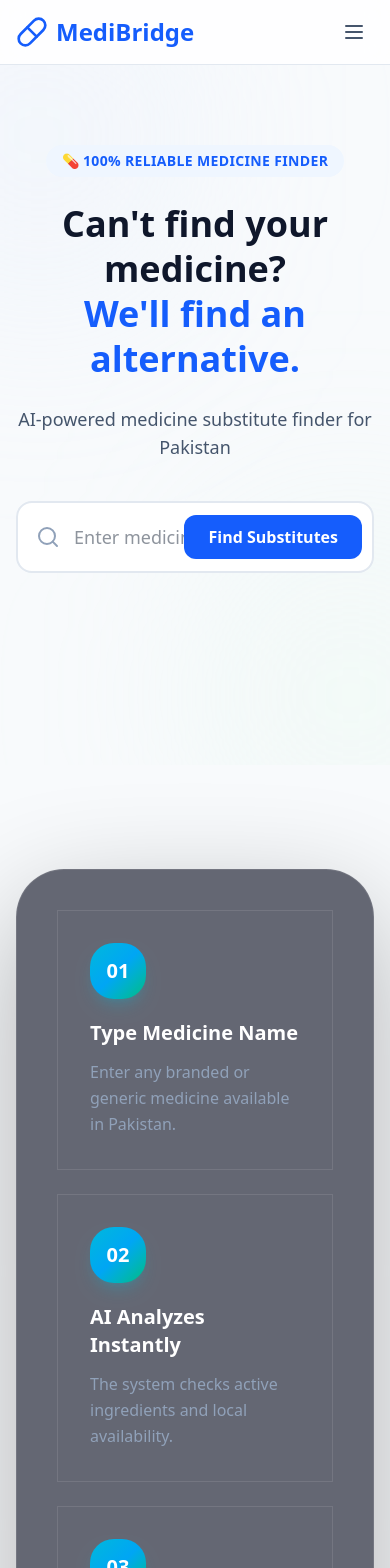
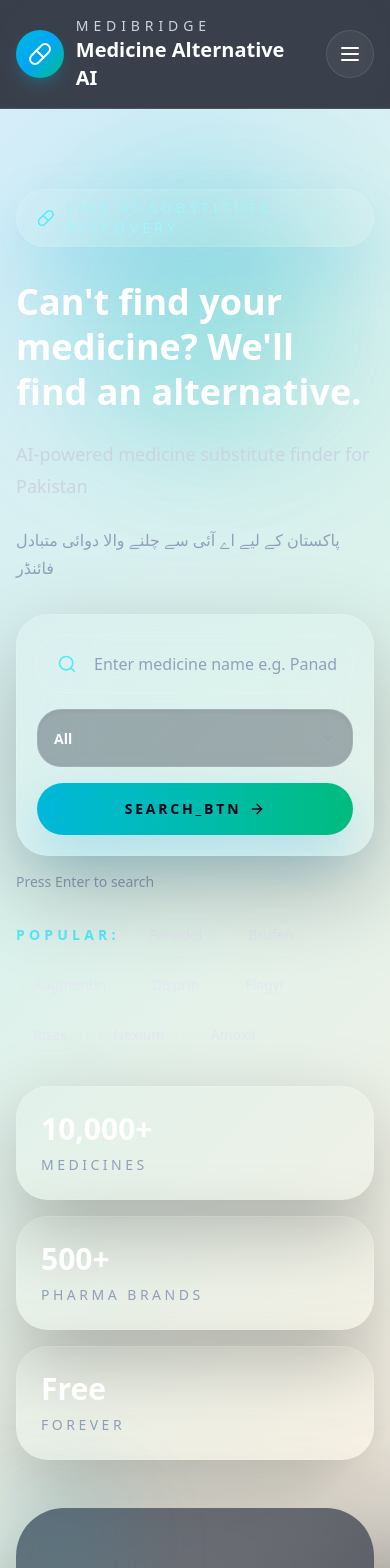
Before and after one commit to danyalbut96-khan/hacthon, a Next.js app: page / in a window 390 px wide. Shown: the top 1568 px of the page. Built offline with nearby package versions, Linux system fonts and the light colour scheme.

Commit message:
feat(ui): revamp Footer, Hero, Navbar, SearchBox, and SearchHistory components for improved layout and user experience

```diff
--- a/components/Footer.tsx
+++ b/components/Footer.tsx
@@ -3,57 +3,55 @@
 
 export default function Footer() {
   return (
-    <footer className="bg-white border-t border-slate-200 pt-12 pb-8">
-      <div className="max-w-7xl mx-auto px-4 sm:px-6 lg:px-8">
-        <div className="grid grid-cols-1 md:grid-cols-4 gap-12 mb-12">
-          <div className="col-span-1 md:col-span-2">
-            <Link href="/" className="flex items-center gap-2 text-2xl font-bold text-blue-600 mb-4">
-              <Pill className="h-8 w-8" />
-              <span>MediBridge</span>
-            </Link>
-            <p className="text-slate-500 max-w-sm mb-6">
-              AI-powered medicine substitute finder for Pakistan. Helping you find affordable and verified alternatives to your essential medicines.
+    <footer className="border-t border-white/10 bg-[#060b16] text-slate-300">
+      <div className="mx-auto flex max-w-7xl flex-col gap-12 px-4 py-16 sm:px-6 lg:px-8">
+        <div className="grid gap-12 lg:grid-cols-3">
+          <div className="space-y-4">
+            <div className="inline-flex items-center gap-3">
+              <div className="inline-flex h-12 w-12 items-center justify-center rounded-3xl bg-gradient-to-br from-cyan-500 via-sky-500 to-emerald-500 text-white shadow-lg shadow-cyan-500/20">
+                <Pill className="h-6 w-6" />
+              </div>
+              <div>
+                <p className="text-sm uppercase tracking-[0.35em] text-cyan-300">MediBridge</p>
+                <p className="text-2xl font-black text-white">AI Medicine Substitute Finder</p>
+              </div>
+            </div>
+            <p className="max-w-md leading-relaxed text-slate-400">
+              Instant medicine substitute recommendations for Pakistan. Explore alternatives with price, availability and safety notes in one premium interface.
             </p>
-            <div className="text-sm text-slate-400 font-medium italic">
-              "MediBridge is not a substitute for professional medical advice"
-            </div>
           </div>
 
           <div>
-            <h4 className="text-slate-900 font-bold mb-4">Quick Links</h4>
-            <ul className="space-y-2">
-              <li><Link href="/" className="text-slate-500 hover:text-blue-600 transition-colors">Home</Link></li>
-              <li><Link href="/search" className="text-slate-500 hover:text-blue-600 transition-colors">Search</Link></li>
-              <li><Link href="/about" className="text-slate-500 hover:text-blue-600 transition-colors">About</Link></li>
+            <h3 className="mb-6 text-sm font-semibold uppercase tracking-[0.35em] text-slate-400">Quick links</h3>
+            <ul className="space-y-3 text-slate-400">
+              <li>
+                <Link href="#search" className="transition hover:text-cyan-300">Home</Link>
+              </li>
+              <li>
+                <Link href="/about" className="transition hover:text-cyan-300">About</Link>
+              </li>
+              <li>
+                <Link href="/" className="transition hover:text-cyan-300">Search</Link>
+              </li>
             </ul>
           </div>
 
           <div>
-            <h4 className="text-slate-900 font-bold mb-4">Contact</h4>
-            <ul className="space-y-2">
-              <li className="text-slate-500">Email: contact@medibridge.pk</li>
-              <li className="text-slate-500">Location: Karachi, Pakistan</li>
-            </ul>
+            <h3 className="mb-6 text-sm font-semibold uppercase tracking-[0.35em] text-slate-400">Disclaimer</h3>
+            <p className="leading-relaxed text-slate-400">
+              MediBridge is not a substitute for professional medical advice. Always consult a licensed doctor before changing any medication.
+            </p>
           </div>
         </div>
 
-        <div className="border-t border-slate-100 pt-8 flex flex-col md:flex-row justify-between items-center gap-4">
-          <p className="text-slate-500 text-sm">
-            © 2025 MediBridge. All rights reserved.
-          </p>
-          <div className="flex items-center gap-1 text-slate-500 text-sm">
-            <span>Made with</span>
-            <Heart className="h-4 w-4 text-red-500 fill-red-500" />
-            <span>by</span>
-            <Link
-              href="https://cloudexify.site"
-              target="_blank"
-              rel="noopener noreferrer"
-              className="font-bold text-blue-600 hover:underline"
-            >
+        <div className="flex flex-col gap-4 border-t border-white/10 pt-8 text-sm text-slate-500 sm:flex-row sm:items-center sm:justify-between">
+          <p>© 2025 MediBridge. All rights reserved.</p>
+          <p className="flex items-center gap-2">
+            Made with <Heart className="h-4 w-4 text-red-500" /> by
+            <Link href="https://cloudexify.site" target="_blank" rel="noopener noreferrer" className="font-semibold text-cyan-300 transition hover:text-cyan-100">
               Cloudexify
             </Link>
-          </div>
+          </p>
         </div>
       </div>
     </footer>
--- a/components/Hero.tsx
+++ b/components/Hero.tsx
@@ -1,46 +1,136 @@
 "use client"
 
-import { motion } from "framer-motion"
+import { AnimatePresence, motion } from "framer-motion"
+import { Pill, ShieldCheck, Banknote, Sparkles, Star } from "lucide-react"
+import { useLanguage } from "@/lib/LanguageContext"
 import SearchBox from "./SearchBox"
-import { Pill, ShieldCheck, Banknote } from "lucide-react"
-import { useLanguage } from "@/lib/LanguageContext"
+import SearchHistory from "./SearchHistory"
 
-export default function Hero() {
+interface HeroProps {
+  searchQuery: string
+  typeFilter: string
+  onQueryChange: (value: string) => void
+  onTypeChange: (value: string) => void
+  onSearch: (query: string) => void
+  isLoading: boolean
+  popularMedicines: string[]
+  onSelectPopular: (value: string) => void
+  history: string[]
+  onSelectHistory: (value: string) => void
+  onRemoveHistory: (value: string) => void
+  onClearHistory: () => void
+}
+
+export default function Hero({
+  searchQuery,
+  typeFilter,
+  onQueryChange,
+  onTypeChange,
+  onSearch,
+  isLoading,
+  popularMedicines,
+  onSelectPopular,
+  history,
+  onSelectHistory,
+  onRemoveHistory,
+  onClearHistory,
+}: HeroProps) {
   const { t } = useLanguage()
 
   return (
-    <section className="relative pt-20 pb-32 overflow-hidden">
-      {/* Background Gradients */}
-      <div className="absolute top-0 left-1/2 -translate-x-1/2 w-full h-full -z-10">
-        <div className="absolute top-[-10%] left-[-10%] w-[40%] h-[40%] bg-blue-100/50 rounded-full blur-[120px]" />
-        <div className="absolute bottom-[-10%] right-[-10%] w-[40%] h-[40%] bg-green-100/50 rounded-full blur-[120px]" />
+    <section id="search" className="relative overflow-hidden px-4 py-20 sm:px-6 lg:px-8">
+      <div className="absolute inset-0 opacity-80 bg-[linear-gradient(135deg,_rgba(14,165,233,0.18)_0%,_rgba(16,185,129,0.16)_35%,_rgba(245,158,11,0.12)_75%,_rgba(10,15,30,1)_100%)]" />
+      <div className="absolute left-10 top-10 h-72 w-72 rounded-full bg-cyan-500/20 blur-3xl" />
+      <div className="absolute right-10 top-24 h-60 w-60 rounded-full bg-emerald-500/10 blur-3xl" />
+      <div className="relative mx-auto max-w-7xl">
+        <div className="grid gap-12 lg:grid-cols-[1.2fr_0.8fr] lg:items-center">
+          <motion.div
+            initial={{ opacity: 0, y: 24 }}
+            animate={{ opacity: 1, y: 0 }}
+            transition={{ duration: 0.7 }}
+            className="space-y-8"
+          >
+            <div className="inline-flex items-center gap-3 rounded-full border border-white/10 bg-white/5 px-5 py-2 text-sm uppercase tracking-[0.3em] text-cyan-200 shadow-[0_24px_60px_rgba(14,165,233,0.12)]">
+              <Pill className="h-5 w-5 text-cyan-300" />
+              Live AI substitute discovery
             </div>
 
-      <div className="max-w-7xl mx-auto px-4 sm:px-6 lg:px-8 text-center">
-        <motion.div
-          initial={{ opacity: 0, y: 20 }}
-          animate={{ opacity: 1, y: 0 }}
-          transition={{ duration: 0.5 }}
-        >
-          <span className="inline-block px-4 py-1.5 bg-blue-50 text-blue-600 rounded-full text-sm font-bold mb-6 tracking-wide uppercase">
-            💊 100% Reliable Medicine Finder
-          </span>
-          <h1 className="text-4xl md:text-6xl font-black text-slate-900 mb-6 leading-tight">
-            {t("hero_title").split("?")[0]}? <br />
-            <span className="text-blue-600">{t("hero_title").split("?")[1]}</span>
+            <div className="space-y-6">
+              <h1 className="text-4xl font-black leading-tight text-white sm:text-5xl lg:text-6xl">
+                {t("hero_title")}
               </h1>
-          <p className="text-lg md:text-xl text-slate-600 mb-10 max-w-2xl mx-auto font-medium">
+              <p className="max-w-2xl text-lg leading-8 text-slate-300 sm:text-xl">
                 {t("hero_subtitle")}
               </p>
+              <p className="max-w-2xl text-base leading-7 text-slate-400 font-medium urdu">
+                پاکستان کے لیے اے آئی سے چلنے والا دوائی متبادل فائنڈر
+              </p>
+            </div>
+
+            <div className="space-y-6">
+              <SearchBox
+                query={searchQuery}
+                typeFilter={typeFilter}
+                onQueryChange={onQueryChange}
+                onTypeChange={onTypeChange}
+                onSubmit={() => onSearch(searchQuery)}
+                isLoading={isLoading}
+              />
+              <div className="flex flex-wrap items-center gap-3 text-sm text-slate-300">
+                <span className="font-bold uppercase tracking-[0.3em] text-cyan-300">Popular:</span>
+                {popularMedicines.map((medicine) => (
+                  <button
+                    key={medicine}
+                    type="button"
+                    onClick={() => onSelectPopular(medicine)}
+                    className="glass-card rounded-full border border-white/10 px-4 py-2 text-slate-200 transition hover:border-cyan-300/40 hover:text-white"
+                  >
+                    {medicine}
+                  </button>
+                ))}
+              </div>
+            </div>
+
+            {history.length > 0 && (
+              <SearchHistory
+                history={history}
+                onSelect={onSelectHistory}
+                onRemove={onRemoveHistory}
+                onClear={onClearHistory}
+              />
+            )}
+
+            <div className="grid gap-4 sm:grid-cols-3">
+              {[
+                { label: "10,000+", description: "medicines" },
+                { label: "500+", description: "pharma brands" },
+                { label: "Free", description: "forever" },
+              ].map((item) => (
+                <div key={item.label} className="glass-card rounded-[2rem] border border-white/10 px-6 py-6 shadow-[0_30px_80px_rgba(0,0,0,0.25)]">
+                  <p className="text-3xl font-black text-white">{item.label}</p>
+                  <p className="mt-2 text-sm uppercase tracking-[0.25em] text-slate-400">{item.description}</p>
+                </div>
+              ))}
+            </div>
           </motion.div>
 
           <motion.div
-          initial={{ opacity: 0, y: 20 }}
-          animate={{ opacity: 1, y: 0 }}
-          transition={{ duration: 0.5, delay: 0.2 }}
+            initial={{ opacity: 0, x: 24 }}
+            animate={{ opacity: 1, x: 0 }}
+            transition={{ duration: 0.7, delay: 0.1 }}
+            className="relative flex items-center justify-center"
           >
-          <SearchBox large className="mb-16" />
+            <div className="relative h-[420px] w-full max-w-md">
+              <div className="absolute inset-0 rounded-[3rem] bg-slate-900/60 shadow-[0_50px_120px_rgba(0,0,0,0.5)] backdrop-blur-2xl" />
+              <div className="absolute -left-10 -top-10 h-40 w-40 rounded-full bg-cyan-500/10 blur-2xl" />
+              <div className="absolute -right-10 bottom-10 h-48 w-48 rounded-full bg-amber-500/10 blur-2xl" />
+
+              <div className="pill-3d absolute left-1/2 top-1/3 -translate-x-1/2 rotate-12 shadow-[0_35px_90px_rgba(14,165,233,0.25)]"></div>
+              <div className="pill-3d absolute left-10 top-32 h-24 w-52 rounded-full bg-gradient-to-r from-amber-500 to-rose-500 shadow-[0_30px_60px_rgba(245,158,11,0.22)] animate-pulse-slow"></div>
+              <div className="pill-3d absolute right-10 top-24 h-16 w-36 rounded-full bg-gradient-to-r from-cyan-400 to-emerald-400 shadow-[0_25px_45px_rgba(16,185,129,0.25)] animate-pulse-fast"></div>
+            </div>
           </motion.div>
+        </div>
       </div>
     </section>
   )
--- a/components/Navbar.tsx
+++ b/components/Navbar.tsx
@@ -2,82 +2,85 @@
 
 import Link from "next/link"
 import { useState } from "react"
-import { Menu, X, Pill, Languages } from "lucide-react"
+import { Menu, X, Pill, Globe, Sparkles } from "lucide-react"
 import { useLanguage } from "@/lib/LanguageContext"
 
 export default function Navbar() {
   const [isOpen, setIsOpen] = useState(false)
-  const { language, setLanguage, t } = useLanguage()
+  const { language, setLanguage } = useLanguage()
 
   const toggleLanguage = () => {
     setLanguage(language === "en" ? "ur" : "en")
   }
 
   return (
-    <nav className="sticky top-0 z-50 bg-white/80 backdrop-blur-md border-b border-slate-200">
-      <div className="max-w-7xl mx-auto px-4 sm:px-6 lg:px-8">
-        <div className="flex justify-between h-16 items-center">
-          <div className="flex items-center">
-            <Link href="/" className="flex items-center gap-2 text-2xl font-bold text-blue-600">
-              <Pill className="h-8 w-8" />
-              <span>MediBridge</span>
+    <header className="sticky top-0 z-50 border-b border-white/10 bg-[#09111f]/80 backdrop-blur-xl">
+      <div className="mx-auto flex max-w-7xl flex-col gap-4 px-4 py-4 sm:px-6 lg:px-8">
+        <div className="flex items-center justify-between gap-4">
+          <Link href="/" className="flex items-center gap-3 text-white transition hover:opacity-90">
+            <div className="inline-flex h-12 w-12 items-center justify-center rounded-3xl bg-gradient-to-br from-cyan-500 via-sky-500 to-emerald-500 shadow-lg shadow-cyan-500/20">
+              <Pill className="h-6 w-6" />
+            </div>
+            <div>
+              <p className="text-sm uppercase tracking-[0.35em] text-slate-300">MediBridge</p>
+              <p className="text-xl font-black text-white">Medicine Alternative AI</p>
+            </div>
           </Link>
-          </div>
 
-          <div className="hidden md:flex items-center gap-8">
-            <Link href="/" className="text-slate-600 hover:text-blue-600 font-medium transition-colors">Home</Link>
-            <Link href="/about" className="text-slate-600 hover:text-blue-600 font-medium transition-colors">About</Link>
+          <div className="hidden items-center gap-4 md:flex">
+            <nav className="flex items-center gap-6 text-sm font-semibold text-slate-200">
+              <Link href="#search" className="transition hover:text-cyan-300">Home</Link>
+              <Link href="/about" className="transition hover:text-cyan-300">About</Link>
+            </nav>
 
             <button
+              type="button"
               onClick={toggleLanguage}
-              className="flex items-center gap-2 px-4 py-2 bg-slate-50 hover:bg-slate-100 rounded-xl text-sm font-bold text-slate-700 transition-all"
+              className="rounded-full border border-white/10 bg-white/5 px-4 py-2 text-sm font-bold uppercase tracking-[0.2em] text-slate-100 transition hover:border-cyan-300/40 hover:text-cyan-300"
             >
-              <Languages className="h-4 w-4" />
-              <span>{language === "en" ? "اردو" : "English"}</span>
+              {language === "en" ? "اردو" : "English"}
             </button>
 
-            <div className="flex items-center gap-2 bg-slate-100 px-3 py-1.5 rounded-full text-sm font-semibold text-slate-700 border border-slate-200">
-              <span>Pakistan</span>
-              <span>🇵🇰</span>
+            <div className="inline-flex items-center gap-2 rounded-full border border-cyan-500/20 bg-cyan-500/10 px-4 py-2 text-sm font-semibold text-cyan-100">
+              <Globe className="h-4 w-4" />
+              Pakistan
             </div>
           </div>
 
-          <div className="md:hidden flex items-center">
           <button
+            type="button"
             onClick={() => setIsOpen(!isOpen)}
-              className="text-slate-600 hover:text-blue-600 p-2"
+            className="inline-flex h-12 w-12 items-center justify-center rounded-full border border-white/10 bg-white/5 text-white transition hover:bg-white/10 md:hidden"
           >
             {isOpen ? <X className="h-6 w-6" /> : <Menu className="h-6 w-6" />}
           </button>
         </div>
-        </div>
-      </div>
 
-      {/* Mobile Menu */}
         {isOpen && (
-        <div className="md:hidden bg-white border-b border-slate-200 pb-4 px-4">
-          <div className="flex flex-col gap-4">
-            <Link href="/" onClick={() => setIsOpen(false)} className="text-slate-600 hover:text-blue-600 font-medium py-2">Home</Link>
-            <Link href="/about" onClick={() => setIsOpen(false)} className="text-slate-600 hover:text-blue-600 font-medium py-2">About</Link>
-
+          <div className="flex flex-col gap-3 rounded-[2rem] border border-white/10 bg-[#08101f]/95 p-4 shadow-[0_30px_80px_rgba(0,0,0,0.3)] md:hidden">
+            <Link href="#search" onClick={() => setIsOpen(false)} className="rounded-2xl px-4 py-3 text-sm font-semibold text-slate-200 transition hover:bg-white/5 hover:text-cyan-300">
+              Home
+            </Link>
+            <Link href="/about" onClick={() => setIsOpen(false)} className="rounded-2xl px-4 py-3 text-sm font-semibold text-slate-200 transition hover:bg-white/5 hover:text-cyan-300">
+              About
+            </Link>
             <button
+              type="button"
               onClick={() => {
                 toggleLanguage()
                 setIsOpen(false)
               }}
-              className="flex items-center gap-2 px-4 py-2 bg-slate-50 hover:bg-slate-100 rounded-xl text-sm font-bold text-slate-700 transition-all w-fit"
+              className="rounded-2xl border border-white/10 bg-white/5 px-4 py-3 text-sm font-semibold uppercase tracking-[0.2em] text-slate-100 transition hover:bg-white/10 hover:text-cyan-300"
             >
-              <Languages className="h-4 w-4" />
-              <span>{language === "en" ? "اردو" : "English"}</span>
+              {language === "en" ? "اردو" : "English"}
             </button>
-
-            <div className="flex items-center gap-2 bg-slate-100 px-3 py-1.5 rounded-full text-sm font-semibold text-slate-700 w-fit">
-              <span>Pakistan</span>
-              <span>🇵🇰</span>
-            </div>
+            <div className="inline-flex items-center gap-2 rounded-2xl border border-cyan-500/20 bg-cyan-500/10 px-4 py-3 text-sm font-semibold text-cyan-100">
+              <Sparkles className="h-4 w-4" />
+              Pakistan
             </div>
           </div>
         )}
-    </nav>
+      </div>
+    </header>
   )
 }
--- a/components/SearchBox.tsx
+++ b/components/SearchBox.tsx
@@ -1,118 +1,87 @@
 "use client"
 
-import { useState, useEffect } from "react"
-import { useRouter } from "next/navigation"
-import { Search, Loader2 } from "lucide-react"
+import { Search, ArrowRight, Loader2, ChevronDown } from "lucide-react"
 import { cn } from "@/lib/utils"
 import { useLanguage } from "@/lib/LanguageContext"
-import SearchHistory from "./SearchHistory"
 
 interface SearchBoxProps {
-  initialValue?: string
-  className?: string
-  large?: boolean
+  query: string
+  typeFilter: string
+  onQueryChange: (value: string) => void
+  onTypeChange: (value: string) => void
+  onSubmit: () => void
+  isLoading: boolean
 }
 
-export default function SearchBox({ initialValue = "", className, large = false }: SearchBoxProps) {
-  const [query, setQuery] = useState(initialValue)
-  const [isLoading, setIsLoading] = useState(false)
-  const [error, setError] = useState<string | null>(null)
-  const router = useRouter()
+const filterOptions = [
+  { value: "all", label: "All" },
+  { value: "tablet", label: "Tablet" },
+  { value: "syrup", label: "Syrup" },
+  { value: "injection", label: "Injection" },
+  { value: "cream", label: "Cream" },
+  { value: "drops", label: "Drops" },
+]
+
+export default function SearchBox({ query, typeFilter, onQueryChange, onTypeChange, onSubmit, isLoading }: SearchBoxProps) {
   const { t } = useLanguage()
 
-  useEffect(() => {
-    if (initialValue && initialValue.trim().length >= 2) {
-      handleSearch(initialValue.trim())
-    }
-  }, [initialValue])
-
-  const addToHistory = (item: string) => {
-    const savedHistory = localStorage.getItem("searchHistory")
-    let history = savedHistory ? JSON.parse(savedHistory) : []
-    history = [item, ...history.filter((h: string) => h !== item)].slice(0, 5)
-    localStorage.setItem("searchHistory", JSON.stringify(history))
-  }
-
-  const handleSearch = async (searchTerm: string) => {
-    if (!searchTerm.trim()) return
-
-    setIsLoading(true)
-    setError(null)
-
-    try {
-      const response = await fetch("/api/search", {
-        method: "POST",
-        headers: {
-          "Content-Type": "application/json",
-        },
-        body: JSON.stringify({ medicineName: searchTerm.trim() }),
-      })
-
-      let data;
-      try {
-        data = await response.json()
-      } catch (jsonErr) {
-        console.error("Failed to parse error response:", jsonErr)
-        throw new Error(t("no_result"))
-      }
-
-      if (!response.ok) {
-        throw new Error(data.error || t("no_result"))
-      }
-
-      addToHistory(searchTerm.trim())
-      localStorage.setItem("medicineResult", JSON.stringify(data))
-      router.push("/result")
-    } catch (err: any) {
-      console.error("Search Error:", err)
-      setError(err.message || t("no_result"))
-    } finally {
-      setIsLoading(false)
-    }
-  }
-
   return (
-    <div className={cn("w-full max-w-2xl mx-auto", className)}>
-      <form onSubmit={(e) => { e.preventDefault(); handleSearch(query) }} className="relative">
-        <div className="relative group">
+    <form
+      onSubmit={(event) => {
+        event.preventDefault()
+        onSubmit()
+      }}
+      className="space-y-4"
+    >
+      <div className="glass-card flex flex-col gap-4 rounded-[2rem] border border-white/10 bg-white/5 p-5 shadow-[0_35px_90px_rgba(0,0,0,0.25)] backdrop-blur-2xl md:flex-row md:items-center">
+        <div className="relative flex-1">
+          <Search className="pointer-events-none absolute left-5 top-1/2 h-5 w-5 -translate-y-1/2 text-cyan-300" />
           <input
             type="text"
             value={query}
-            onChange={(e) => setQuery(e.target.value)}
-            disabled={isLoading}
+            onChange={(event) => onQueryChange(event.target.value)}
             placeholder={t("search_placeholder")}
-            className={cn(
-              "w-full bg-white border-2 border-slate-200 rounded-2xl transition-all duration-300 outline-none focus:border-blue-500 focus:ring-4 focus:ring-blue-500/10 disabled:bg-slate-50 disabled:cursor-not-allowed",
-              large ? "py-5 px-14 text-lg" : "py-3 px-12 text-base"
-            )}
+            className="w-full rounded-[1.5rem] border border-white/10 bg-transparent py-4 pl-14 pr-4 text-white outline-none placeholder:text-slate-400 focus:border-cyan-300 focus:ring-2 focus:ring-cyan-300/20"
           />
-          {isLoading ? (
-            <Loader2 className={cn(
-              "absolute left-5 top-1/2 -translate-y-1/2 text-blue-500 animate-spin",
-              large ? "h-6 w-6" : "h-5 w-5"
-            )} />
-          ) : (
-            <Search className={cn(
-              "absolute left-5 top-1/2 -translate-y-1/2 text-slate-400 group-focus-within:text-blue-500 transition-colors",
-              large ? "h-6 w-6" : "h-5 w-5"
-            )} />
-          )}
+        </div>
+
+        <div className="flex items-center gap-4 md:w-[220px]">
+          <label className="sr-only">Type</label>
+          <div className="relative flex-1 rounded-[1.5rem] border border-white/10 bg-slate-950/30 py-4 pl-4 pr-10 text-white shadow-inner">
+            <select
+              value={typeFilter}
+              onChange={(event) => onTypeChange(event.target.value)}
+              className="w-full bg-transparent text-sm font-semibold text-white outline-none appearance-none"
+            >
+              {filterOptions.map((option) => (
+                <option key={option.value} value={option.value} className="bg-[#0A0F1E] text-white">
+                  {option.label}
+                </option>
+              ))}
+            </select>
+            <ChevronDown className="absolute right-4 top-1/2 h-4 w-4 -translate-y-1/2 text-slate-400" />
+          </div>
+        </div>
+
         <button
           type="submit"
           disabled={isLoading}
           className={cn(
-              "absolute right-3 top-1/2 -translate-y-1/2 bg-blue-600 hover:bg-blue-700 text-white font-bold rounded-xl transition-all active:scale-95 disabled:bg-slate-400 disabled:scale-100",
-              large ? "px-6 py-2.5" : "px-4 py-1.5"
+            "inline-flex items-center justify-center gap-2 rounded-full bg-gradient-to-r from-cyan-500 to-emerald-500 px-8 py-4 text-sm font-black uppercase tracking-[0.2em] text-slate-950 shadow-[0_20px_50px_rgba(14,165,233,0.25)] transition hover:opacity-95 active:scale-[0.98]",
+            isLoading && "opacity-70 cursor-not-allowed"
           )}
         >
-            {isLoading ? "..." : t("search_button")}
+          {isLoading ? (
+            <Loader2 className="h-5 w-5 animate-spin" />
+          ) : (
+            <>
+              {t("search_btn")}
+              <ArrowRight className="h-4 w-4" />
+            </>
+          )}
         </button>
       </div>
+      <p className="text-sm text-slate-400">Press Enter to search</p>
     </form>
-      {error && (
-        <p className="mt-2 text-sm text-red-500 text-center font-medium">{error}</p>
-      )}
-      <SearchHistory onSelect={(q) => { setQuery(q); handleSearch(q) }} />
-    </div>
   )
 }
```
Also changed, not shown: components/SearchHistory.tsx (+33 -51 lines). Lines whose indentation alone changed are shown as unchanged.
